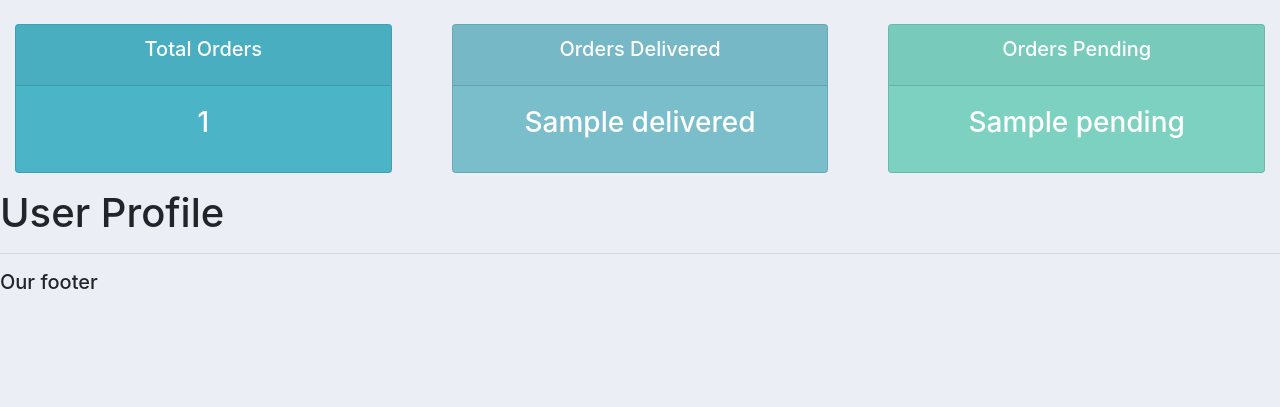
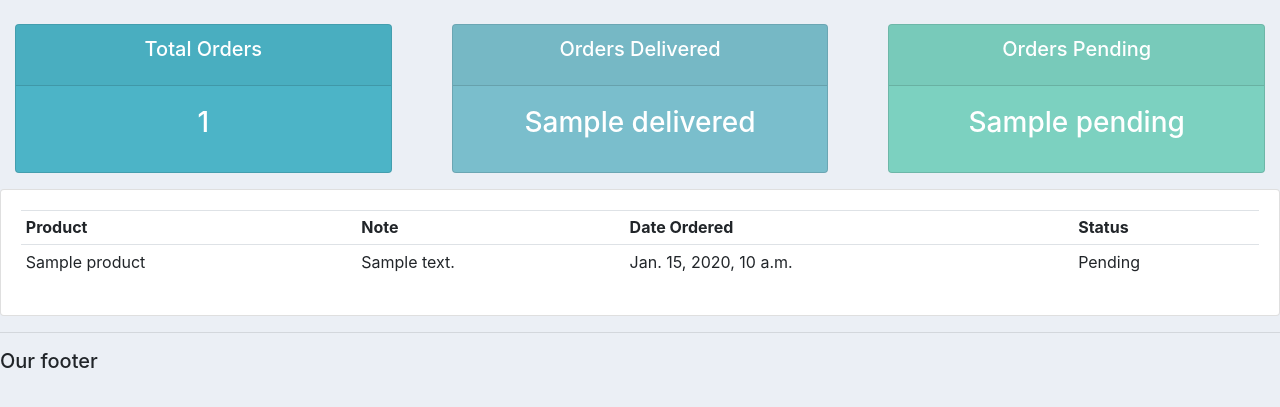
Before and after one commit to RockyPraxe/Customer-relationship-management-application, a Django app: template templates/crmapp/user.html in a window 1280 px wide. Shown: the part 56-463 px from the top of the page. Run offline with Django 3.2, Linux system fonts and the light colour scheme; tables that the repository leaves empty hold one stand-in row (values such as "Sample post"); the template is opened without the code that fills it: values that come from a table or form of the project are taken from there, most other values are stand-ins (such as "Sample title", 1, 10 or a date in 2020); some libraries are stand-ins or nearby versions.

Commit message:
Render and style user.html

```diff
--- a/templates/crmapp/user.html
+++ b/templates/crmapp/user.html
@@ -4,6 +4,30 @@
 
 {% include 'crmapp/status.html' %}
 
-<h1>User Profile</h1>
+<div class="row">
+    <div class="col-md">
+        <div class="card card-body">
+            <table class="table table-sm">
+                <tr>
+                    <th>Product</th>
+                    <th>Note</th>
+                    <th>Date Ordered</th>
+                    <th>Status</th>
+                </tr>
+
+                {% for order in orders %}
+                <tr>
+                    <td>{{ order.product }}</td>
+                    <td>{{ order.note }}</td>
+                    <td>{{ order.date_created }}</td>
+                    <td>{{ order.status }}</td>
+                </tr>
+                {% endfor %}
+
+            </table>
+        </div>
+    </div>
+</div>
+
 
 {% endblock %}
```
Also changed, not shown: crmapp/views.py (+15 -1 lines).
